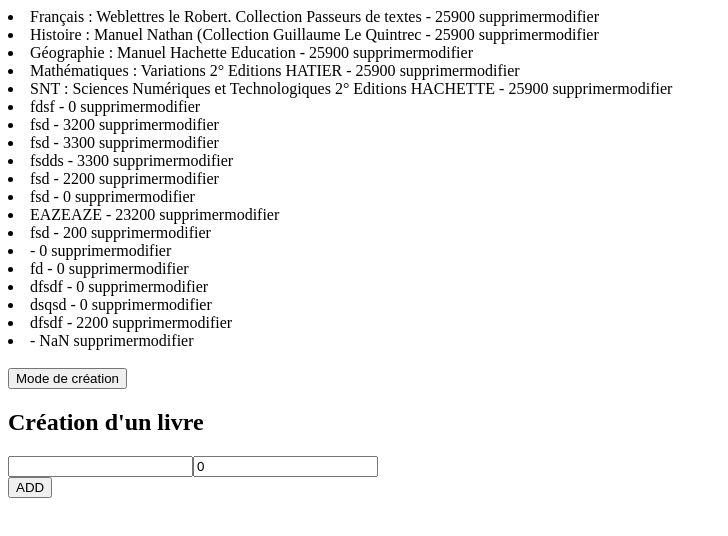
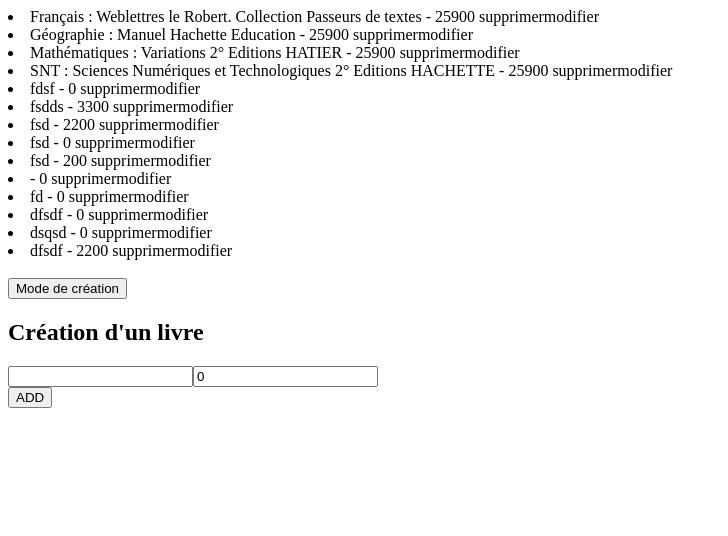
Before and after one commit to greenyourcode/angular-json-server, an Angular app: page / in a window 1280 px wide. Shown: the top 536 px of the page, without its empty margins (0-728 px from the left). Built offline with nearby package versions, Linux system fonts and the light colour scheme; data requests are answered from the project's data file.

Commit message:
edit change

```diff
--- a/db.json
+++ b/db.json
@@ -18,25 +18,6 @@
       "subject": "Français",
       "isbn": "9782321014058",
       "id": "50b7548c-f640-44eb-b5af-3bcb2f894c44",
-      "__v": 0,
-      "delivered": false
-    },
-    {
-      "classrooms": [
-        "Seconde Générale"
-      ],
-      "_id": "5ecd072e96802b2b4ca4ad22",
-      "category": "mandatory",
-      "lv1": "",
-      "lv2": "",
-      "speciality": "",
-      "option": "",
-      "isRenting": true,
-      "stock": 259,
-      "title": "Histoire : Manuel Nathan (Collection Guillaume Le Quintrec",
-      "subject": "Histoire",
-      "isbn": "9782091728278",
-      "id": "c870c132-9edb-4364-b9c6-df4d02b5ab0e",
       "__v": 0,
       "delivered": false
     },
@@ -122,16 +103,6 @@
       "delivered": false
     },
     {
-      "id": "aba783f9-494f-4625-b2c1-78cde4e088d6",
-      "title": "fsd",
-      "stock": "32"
-    },
-    {
-      "id": "f56dfed2-9726-40da-8905-26878273c34a",
-      "title": "fsd",
-      "stock": "33"
-    },
-    {
       "id": "ff61eba9-f9a3-472f-9c49-c66e15a411ad",
       "title": "fsdds",
       "stock": "33"
@@ -145,11 +116,6 @@
       "id": "392fdb8e-d1a1-4995-9356-104ab2087ec4",
       "title": "fsd",
       "stock": 0
-    },
-    {
-      "id": "ffcdaa74-d64f-43f3-ba60-2471395855d3",
-      "title": "EAZEAZE",
-      "stock": "232"
     },
     {
       "id": "f125d867-0b8c-402c-a2cd-97eb81fc5e03",
@@ -180,13 +146,6 @@
       "id": "4a408f82-88b1-4911-9c3a-53afd201be66",
       "title": "dfsdf",
       "stock": "22"
-    },
-    {
-      "book": {
-        "title": "",
-        "stock": "3222"
-      },
-      "id": "YF3BvC0"
     }
   ]
 }
--- a/src/app/action.directive.ts
+++ b/src/app/action.directive.ts
@@ -1,14 +1,15 @@
-import { Directive, ElementRef, HostListener } from '@angular/core';
+import { Directive, ElementRef, HostListener, Input } from '@angular/core';
 
 @Directive({
   selector: '[appAction]'
 })
 export class ActionDirective {
+  @Input('appAction') color: string;
 
   constructor(private el: ElementRef) { }
 
   @HostListener('mouseenter') onMouseEnter() {
-    this.highlight('red');
+    this.highlight(this.color);
   }
 
   @HostListener('mouseleave') onMouseLeave() {
--- a/src/app/book-manage/book-manage.component.html
+++ b/src/app/book-manage/book-manage.component.html
@@ -1,7 +1,7 @@
 <div *ngFor="let item of books">
     <li>{{ item.title }} - {{ item.stock | stk }}
-    <span appAction (click)="delete(item)">supprimer</span>
-    <span appAction (click)="update(item)">modifier</span>
+    <span appAction="red" (click)="delete(item)">supprimer</span>
+    <span appAction="yellow" (click)="update(item)">modifier</span>
 </li>
 </div>
 
@@ -14,6 +14,6 @@
 </ng-container>
 <ng-template #updateMode>
     <app-book-edit [book]="bookUpdating" (formChange)="getFormOnChange($event)">
-        <h2>Mise à jour d'un livre</h2>
+        <h2>Mise à jour du livre {{ bookUpdating.id }}</h2>
     </app-book-edit>
 </ng-template>
```
